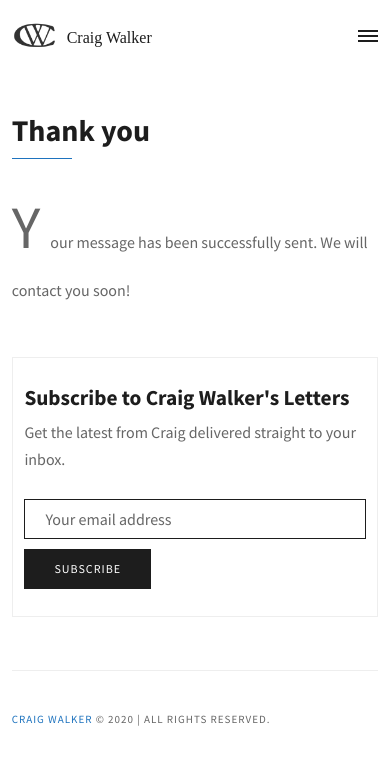
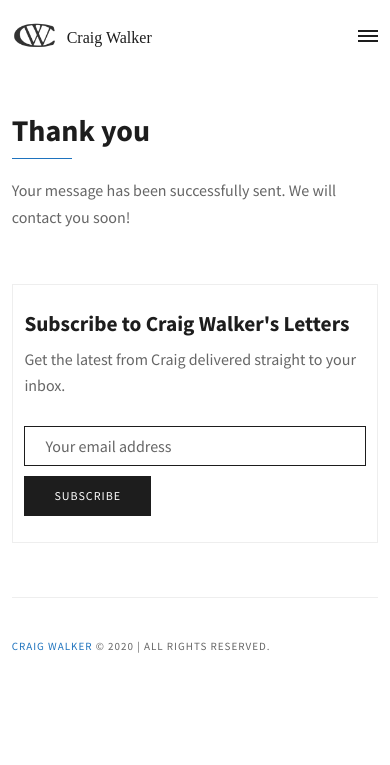
Before and after one commit to walkercraig/walkercraig, a Jekyll site: the page built from thank-you.html, in a window 390 px wide. Shown: the top 765 px of the page. Built offline with Jekyll 4.4.1, drawn with Linux system fonts in a browser that asks for light colours; some web fonts are replaced.

Commit message:
Update _media-queries.scss

```diff
--- a/_sass/_media-queries.scss
+++ b/_sass/_media-queries.scss
@@ -278,10 +278,6 @@
     padding-left: 3vw;
     padding-right: 3vw;
   }
-  .post-full .post-content > p:first-child:first-letter {
-    font-size: 60px;
-    margin-right: 10px;
-  }
 }
 
 @media only screen and (max-width: 480px) {
```
